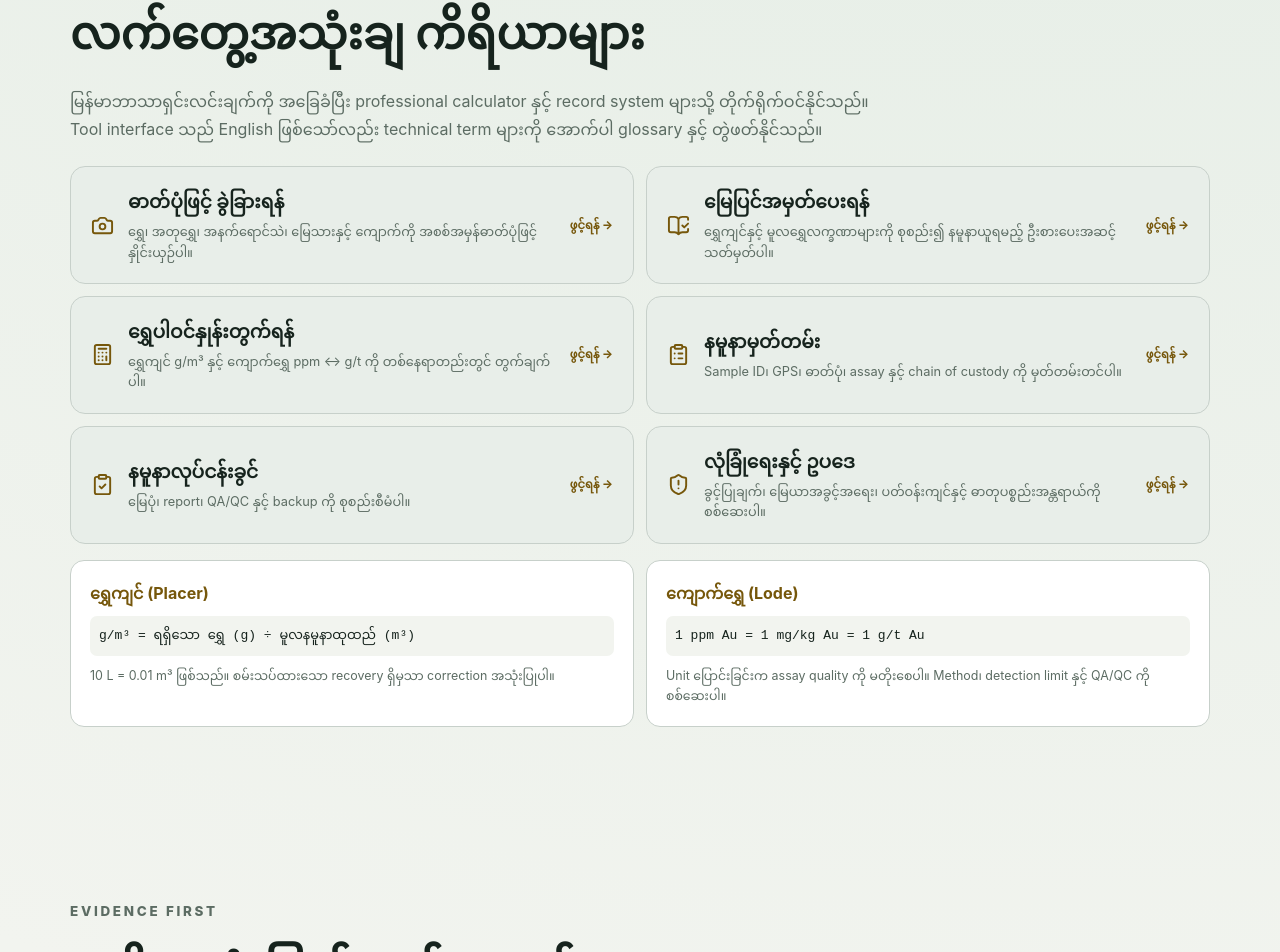
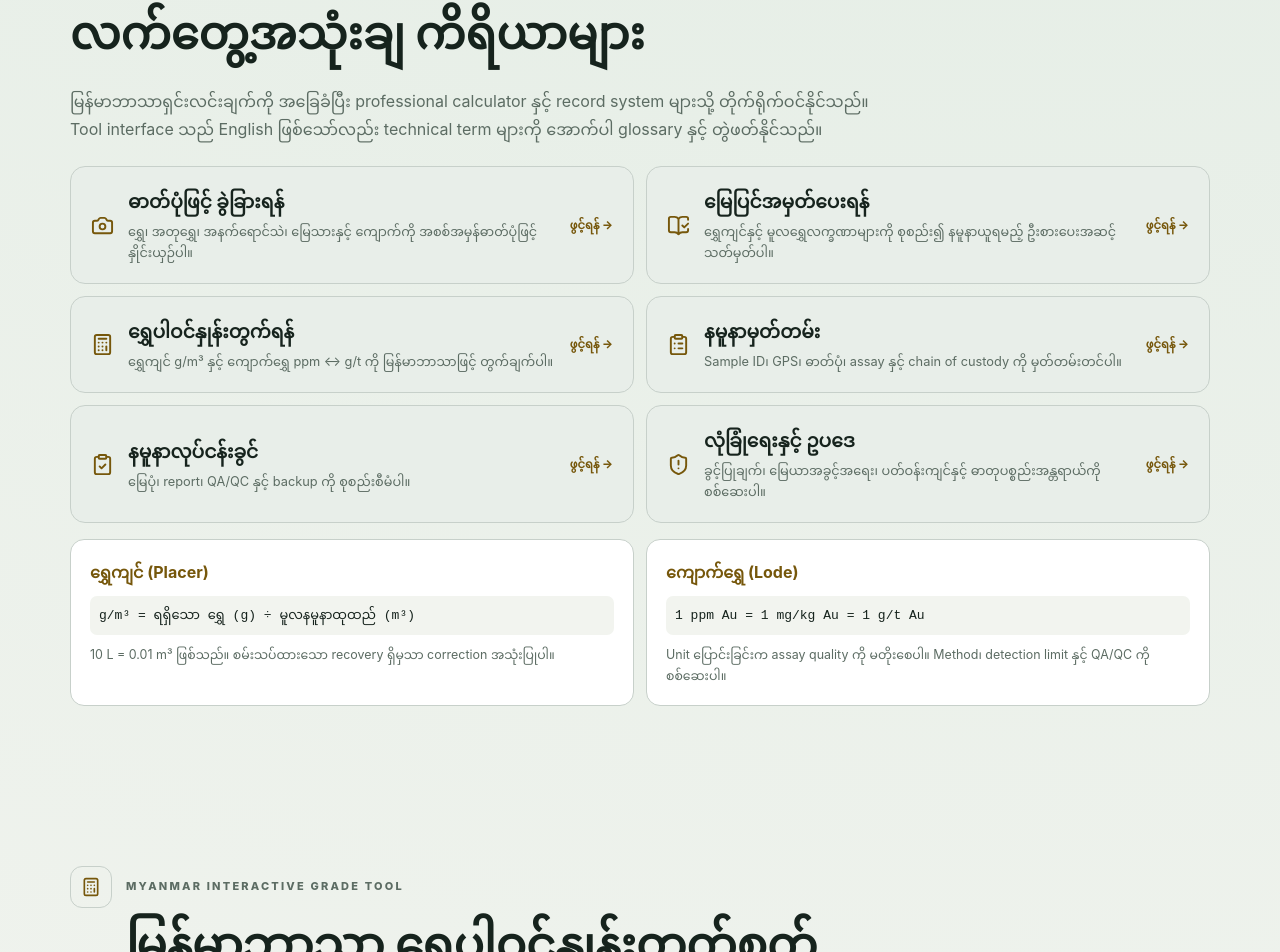
Before and after one commit to minnyinyioo/goldfinder, a Next.js app: page /my in a window 1280 px wide. Shown: the part 868-1820 px from the top of the page. Built offline with nearby package versions, Linux system fonts and the light colour scheme.

Commit message:
v3.21.0 add native Burmese grade tools

```diff
--- a/package.json
+++ b/package.json
@@ -1 +1 @@
-{"name":"goldfinder","version":"3.20.0","private":true,"scripts":{"dev":"next dev","build":"next build","start":"next start","typecheck":"tsc --noEmit","verify:deployment":"node scripts/verify-deployment.mjs"},"dependencies":{"@types/leaflet":"^1.9.22","leaflet":"^1.9.4","lucide-react":"^1.28.0","next":"^15.5.0","react":"^19.1.0","react-dom":"^19.1.0"},"devDependencies":{"@types/node":"^22.0.0","@types/react":"^19.0.0","@types/react-dom":"^19.0.0","typescript":"^5.9.0"}}
+{"name":"goldfinder","version":"3.21.0","private":true,"scripts":{"dev":"next dev","build":"next build","start":"next start","typecheck":"tsc --noEmit","verify:deployment":"node scripts/verify-deployment.mjs"},"dependencies":{"@types/leaflet":"^1.9.22","leaflet":"^1.9.4","lucide-react":"^1.28.0","next":"^15.5.0","react":"^19.1.0","react-dom":"^19.1.0"},"devDependencies":{"@types/node":"^22.0.0","@types/react":"^19.0.0","@types/react-dom":"^19.0.0","typescript":"^5.9.0"}}
--- a/src/components/MyanmarHub.tsx
+++ b/src/components/MyanmarHub.tsx
@@ -18,6 +18,7 @@ import {
   ShieldAlert,
   Waves,
 } from "lucide-react";
+import SamplingCalculator from "./SamplingCalculator";
 import "./myanmar-hub.css";
 import "./myanmar-tools.css";
 const terms = [
@@ -113,12 +114,42 @@ const terms = [
   ],
 ];
 const toolLinks = [
-  ["ဓာတ်ပုံဖြင့် ခွဲခြားရန်", "ရွှေ၊ အတုရွှေ၊ အနက်ရောင်သဲ၊ မြေသားနှင့် ကျောက်ကို အစစ်အမှန်ဓာတ်ပုံဖြင့် နှိုင်းယှဉ်ပါ။", "/en/atlas", Camera],
-  ["မြေပြင်အမှတ်ပေးရန်", "ရွှေကျင်နှင့် မူလရွှေလက္ခဏာများကို စုစည်း၍ နမူနာယူရမည့် ဦးစားပေးအဆင့် သတ်မှတ်ပါ။", "/en/assess", BookOpenCheck],
-  ["ရွှေပါဝင်နှုန်းတွက်ရန်", "ရွှေကျင် g/m³ နှင့် ကျောက်ရွှေ ppm ↔ g/t ကို တစ်နေရာတည်းတွင် တွက်ချက်ပါ။", "/en/sampling", Calculator],
-  ["နမူနာမှတ်တမ်း", "Sample ID၊ GPS၊ ဓာတ်ပုံ၊ assay နှင့် chain of custody ကို မှတ်တမ်းတင်ပါ။", "/en/field", ClipboardList],
-  ["နမူနာလုပ်ငန်းခွင်", "မြေပုံ၊ report၊ QA/QC နှင့် backup ကို စုစည်းစီမံပါ။", "/en/project", ClipboardCheck],
-  ["လုံခြုံရေးနှင့် ဥပဒေ", "ခွင့်ပြုချက်၊ မြေယာအခွင့်အရေး၊ ပတ်ဝန်းကျင်နှင့် ဓာတုပစ္စည်းအန္တရာယ်ကို စစ်ဆေးပါ။", "#safety", ShieldAlert],
+  [
+    "ဓာတ်ပုံဖြင့် ခွဲခြားရန်",
+    "ရွှေ၊ အတုရွှေ၊ အနက်ရောင်သဲ၊ မြေသားနှင့် ကျောက်ကို အစစ်အမှန်ဓာတ်ပုံဖြင့် နှိုင်းယှဉ်ပါ။",
+    "/en/atlas",
+    Camera,
+  ],
+  [
+    "မြေပြင်အမှတ်ပေးရန်",
+    "ရွှေကျင်နှင့် မူလရွှေလက္ခဏာများကို စုစည်း၍ နမူနာယူရမည့် ဦးစားပေးအဆင့် သတ်မှတ်ပါ။",
+    "/en/assess",
+    BookOpenCheck,
+  ],
+  [
+    "ရွှေပါဝင်နှုန်းတွက်ရန်",
+    "ရွှေကျင် g/m³ နှင့် ကျောက်ရွှေ ppm ↔ g/t ကို မြန်မာဘာသာဖြင့် တွက်ချက်ပါ။",
+    "#my-calculator",
+    Calculator,
+  ],
+  [
+    "နမူနာမှတ်တမ်း",
+    "Sample ID၊ GPS၊ ဓာတ်ပုံ၊ assay နှင့် chain of custody ကို မှတ်တမ်းတင်ပါ။",
+    "/en/field",
+    ClipboardList,
+  ],
+  [
+    "နမူနာလုပ်ငန်းခွင်",
+    "မြေပုံ၊ report၊ QA/QC နှင့် backup ကို စုစည်းစီမံပါ။",
+    "/en/project",
+    ClipboardCheck,
+  ],
+  [
+    "လုံခြုံရေးနှင့် ဥပဒေ",
+    "ခွင့်ပြုချက်၊ မြေယာအခွင့်အရေး၊ ပတ်ဝန်းကျင်နှင့် ဓာတုပစ္စည်းအန္တရာယ်ကို စစ်ဆေးပါ။",
+    "#safety",
+    ShieldAlert,
+  ],
 ] as const;
 export default function MyanmarHub() {
   return (
@@ -173,9 +204,56 @@ export default function MyanmarHub() {
       <section className="my-section my-tool-station">
         <p className="eyebrow">FIELD TOOL STATION</p>
         <h2>လက်တွေ့အသုံးချ ကိရိယာများ</h2>
-        <p className="my-tool-intro">မြန်မာဘာသာရှင်းလင်းချက်ကို အခြေခံပြီး professional calculator နှင့် record system များသို့ တိုက်ရိုက်ဝင်နိုင်သည်။ Tool interface သည် English ဖြစ်သော်လည်း technical term များကို အောက်ပါ glossary နှင့် တွဲဖတ်နိုင်သည်။</p>
-        <div className="my-tool-grid">{toolLinks.map(([title,text,href,Icon])=><Link href={href} key={title}><Icon size={23}/><div><h3>{title}</h3><p>{text}</p></div><span>ဖွင့်ရန် →</span></Link>)}</div>
-        <div className="my-formulas"><article><b>ရွှေကျင် (Placer)</b><code>g/m³ = ရရှိသော ရွှေ (g) ÷ မူလနမူနာထုထည် (m³)</code><p>10 L = 0.01 m³ ဖြစ်သည်။ စမ်းသပ်ထားသော recovery ရှိမှသာ correction အသုံးပြုပါ။</p></article><article><b>ကျောက်ရွှေ (Lode)</b><code>1 ppm Au = 1 mg/kg Au = 1 g/t Au</code><p>Unit ပြောင်းခြင်းက assay quality ကို မတိုးစေပါ။ Method၊ detection limit နှင့် QA/QC ကို စစ်ဆေးပါ။</p></article></div>
+        <p className="my-tool-intro">
+          မြန်မာဘာသာရှင်းလင်းချက်ကို အခြေခံပြီး professional calculator နှင့်
+          record system များသို့ တိုက်ရိုက်ဝင်နိုင်သည်။ Tool interface သည်
+          English ဖြစ်သော်လည်း technical term များကို အောက်ပါ glossary နှင့်
+          တွဲဖတ်နိုင်သည်။
+        </p>
+        <div className="my-tool-grid">
+          {toolLinks.map(([title, text, href, Icon]) => (
+            <Link href={href} key={title}>
+              <Icon size={23} />
+              <div>
+                <h3>{title}</h3>
+                <p>{text}</p>
+              </div>
+              <span>ဖွင့်ရန် →</span>
+            </Link>
+          ))}
+        </div>
+        <div className="my-formulas">
+          <article>
+            <b>ရွှေကျင် (Placer)</b>
+            <code>g/m³ = ရရှိသော ရွှေ (g) ÷ မူလနမူနာထုထည် (m³)</code>
+            <p>
+              10 L = 0.01 m³ ဖြစ်သည်။ စမ်းသပ်ထားသော recovery ရှိမှသာ correction
+              အသုံးပြုပါ။
+            </p>
+          </article>
+          <article>
+            <b>ကျောက်ရွှေ (Lode)</b>
+            <code>1 ppm Au = 1 mg/kg Au = 1 g/t Au</code>
+            <p>
+              Unit ပြောင်းခြင်းက assay quality ကို မတိုးစေပါ။ Method၊ detection
+              limit နှင့် QA/QC ကို စစ်ဆေးပါ။
+            </p>
+          </article>
+        </div>
+      </section>
+      <section className="my-section" id="my-calculator">
+        <div className="my-heading">
+          <Calculator />
+          <div>
+            <p className="eyebrow">MYANMAR INTERACTIVE GRADE TOOL</p>
+            <h2>မြန်မာဘာသာ ရွှေပါဝင်နှုန်းတွက်စက်</h2>
+            <p>
+              ရွှေကျင်နမူနာအတွက် g/m³ နှင့် ကျောက်ရွှေ assay အတွက် ppm ↔ g/t ကို
+              တိုက်ရိုက်တွက်နိုင်သည်။
+            </p>
+          </div>
+        </div>
+        <SamplingCalculator lang="my" />
       </section>
       <section className="my-section my-principles">
         <p className="eyebrow">EVIDENCE FIRST</p>
--- a/src/components/SamplingCalculator.tsx
+++ b/src/components/SamplingCalculator.tsx
@@ -95,11 +95,61 @@ const copy = {
     clear: "Clear all",
     defaults: "Restore examples",
   },
+  my: {
+    placer: "ရွှေကျင် g/m³",
+    lode: "ကျောက်ရွှေ ppm ↔ g/t",
+    title: "ရွှေကျင် ထုထည်အလိုက် grade တွက်စက်",
+    intro:
+      "တိုင်းတာထားသော နမူနာထုထည်နှင့် အမှန်တကယ် ပြန်လည်ရရှိသော ရွှေအလေးချိန်ကို အသုံးပြုပါ။ ဖြစ်နိုင်လျှင် မတူးဖော်မီ in-situ volume ကို တိုက်ရိုက်တိုင်းတာပါ။",
+    volume: "နမူနာထုထည် (L)",
+    state: "ထုထည်အခြေအနေ",
+    bank: "မတူးဖော်မီ / bank volume",
+    loose: "တူးဖော်ပြီး / loose volume",
+    swell: "တူးဖော်ပြီး ဖောင်းပွမှု (%)",
+    gold: "ပြန်လည်ရရှိသော ရွှေအလေးချိန် (mg)",
+    recovery: "ခန့်မှန်း recovery (%)",
+    wet: "စိုစွတ်နမူနာအလေးချိန် (kg၊ မဖြစ်မနေမဟုတ်)",
+    moisture: "ရေ/ခြောက်မြေ အလေးချိန်အချိုး (%၊ မဖြစ်မနေမဟုတ်)",
+    density: "ကွင်းဆင်းတိုင်းတာသော dry bulk density (kg/m³၊ မဖြစ်မနေမဟုတ်)",
+    dupA: "Duplicate A (g/m³၊ မဖြစ်မနေမဟုတ်)",
+    dupB: "Duplicate B (g/m³၊ မဖြစ်မနေမဟုတ်)",
+    results: "တွက်ချက်ရလဒ်",
+    bankV: "ပြန်တွက်ထားသော bank volume",
+    raw: "Recovery မပြင်ဆင်မီ grade",
+    corrected: "Recovery ပြင်ဆင်ပြီး grade",
+    dryMass: "ခန့်မှန်း ခြောက်မြေအလေးချိန်",
+    massGrade: "အလေးချိန်အလိုက် grade",
+    rpd: "Duplicate relative percent difference (RPD)",
+    invalid: "မှန်ကန်သော ထုထည်၊ ရွှေအလေးချိန်နှင့် recovery ကို ထည့်ပါ။",
+    band: "အတွင်းပိုင်း စိစစ်အဆင့်",
+    bands: [
+      "နိမ့်",
+      "အားနည်းသော anomaly",
+      "ပိုမိုကောင်းသော လက္ခဏာ",
+      "ပြင်းထန်သော anomaly",
+    ],
+    bandNote:
+      "ဤအဆင့်များ (≤0.1၊ ≤0.3၊ ≤1၊ >1 g/m³) သည် နမူနာဦးစားပေးစီစဉ်ရန်သာ ဖြစ်သည်။ အပြည်ပြည်ဆိုင်ရာ cut-off၊ စီးပွားရေးအဆင့် သို့မဟုတ် သတ္တုတူးဖော်ရေးဆုံးဖြတ်ချက် မဟုတ်ပါ။",
+    warning:
+      "ဤရလဒ်သည် နမူနာတစ်ခု၏ ရလဒ်သာ ဖြစ်ပြီး သိုက်ပျမ်းမျှ grade၊ resource၊ reserve သို့မဟုတ် စီးပွားရေးအဖြေ မဟုတ်ပါ။ ရွှေကြမ်းအမှုန်ကြောင့် နမူနာငယ်တွင် အလွန်ကွာခြားနိုင်သည်။",
+    lodeTitle: "ကျောက်ရွှေ assay unit ပြောင်းစက်",
+    lodeIntro:
+      "အလေးချိန်အခြေခံ Au assay တွင် ppm တန်ဖိုးသည် g/t နှင့် ဂဏန်းတူသည်။ Sample ID၊ unit၊ method၊ detection limit နှင့် QA/QC ကို ဦးစွာစစ်ဆေးပါ။",
+    ppm: "ဓာတ်ခွဲခန်း Au ရလဒ် (ppm)",
+    equivalent: "တူညီသော အလေးချိန် grade",
+    rule: "1 ppm Au = 1 mg/kg Au = 1 g/t Au",
+    lodNote:
+      "Unit ပြောင်းခြင်းက data quality ကို မတိုးစေပါ။ Anomaly တစ်ခုတည်းဖြင့် mineralised body ဆက်လက်တည်ရှိမှု သို့မဟုတ် တူးဖော်နိုင်မှုကို မသက်သေပြနိုင်ပါ။",
+    record: "နမူနာမှတ်တမ်းသို့ ထည့်ရန်",
+    workspace: "နမူနာလုပ်ငန်းခွင်သို့",
+    clear: "အားလုံးရှင်းရန်",
+    defaults: "နမူနာတန်ဖိုးများ ပြန်ထည့်ရန်",
+  },
 };
 export default function SamplingCalculator({
   lang = "zh",
 }: {
-  lang?: "zh" | "en";
+  lang?: "zh" | "en" | "my";
 }) {
   const c = copy[lang],
     [mode, setMode] = useState<"placer" | "lode">("placer"),
@@ -222,7 +272,11 @@ export default function SamplingCalculator({
       <div
         className="tool-reset-actions"
         aria-label={
-          lang === "zh" ? "计算器数据操作" : "Calculator data actions"
+          lang === "zh"
+            ? "计算器数据操作"
+            : lang === "my"
+              ? "တွက်စက် ဒေတာလုပ်ဆောင်ချက်များ"
+              : "Calculator data actions"
         }
       >
         <button type="button" onClick={clearAll}>
```
Also changed, not shown: 1 other file (tests, documents, lock files or other folders).
